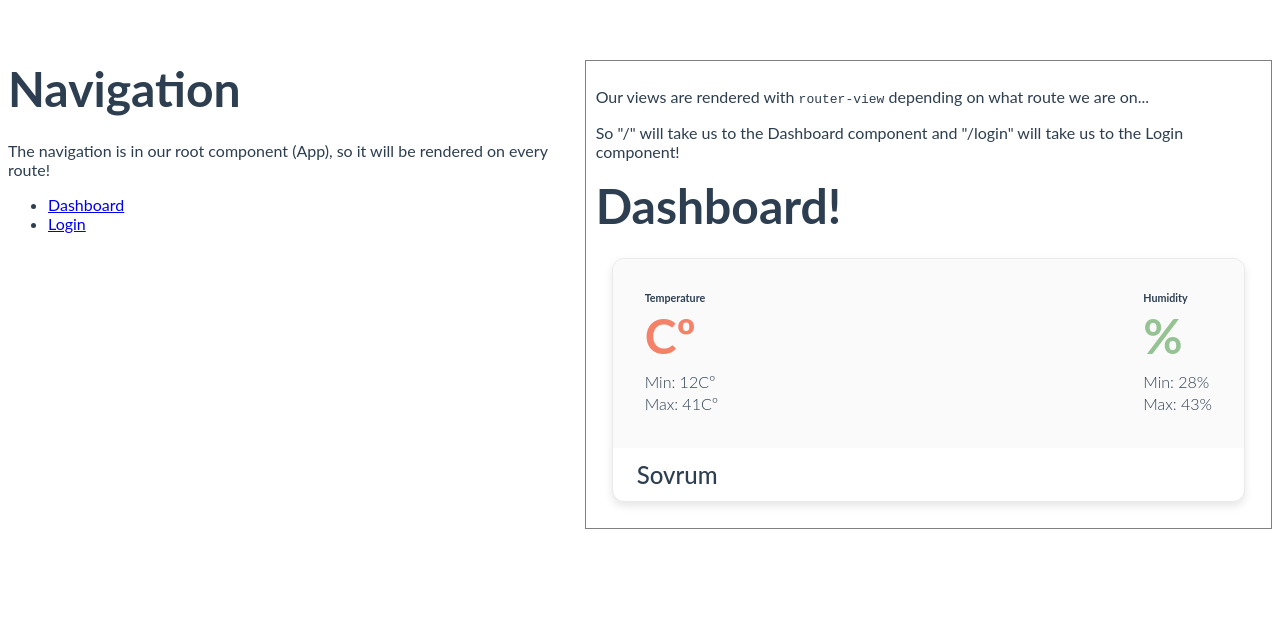
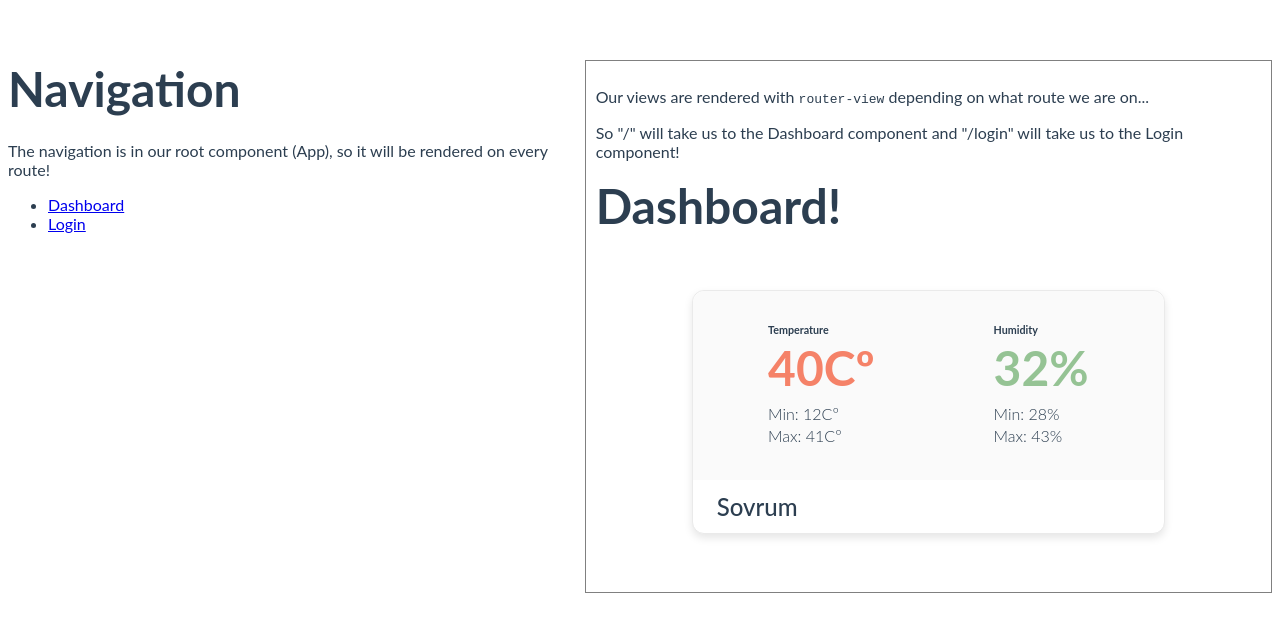
Before and after one commit to vilbergs/homebase, a Vue app: page / in a window 1280 px wide. Shown: the top 632 px of the page. Built offline with nearby package versions, Linux system fonts and the light colour scheme.

Commit message:
humidity and temperature states are now lowercase

```diff
--- a/src/components/ZoneCard.vue
+++ b/src/components/ZoneCard.vue
@@ -3,13 +3,13 @@
     <div class="container">
       <div class="temp">
         <h6>Temperature</h6>
-        <h1 id="currentTemp">{{ state.Temperature }}Cº</h1>
+        <h1 id="currentTemp">{{ state.temperature }}Cº</h1>
         <h4>Min: {{ state.minTemp }}Cº</h4>
         <h4>Max: {{ state.maxTemp }}Cº</h4>
       </div>
       <div class="humid">
         <h6>Humidity</h6>
-        <h1 id="currentHumid">{{ state.Humidity }}%</h1>
+        <h1 id="currentHumid">{{ state.humidity }}%</h1>
         <h4>Min: {{ state.minHumid }}%</h4>
         <h4>Max: {{ state.maxHumid }}%</h4>
       </div>
@@ -43,7 +43,7 @@ const state = reactive({
   transition: 0.3s;
   border-radius: 12px;
   background-color: white;
-  margin: 1em;
+  margin: 3em 6em 3em 6em;
   border: solid 1px #eaeaea;
   height: 100%;
 }
@@ -56,7 +56,7 @@ const state = reactive({
 /* Contains number elements */
 .container {
   display: flex;
-  justify-content: space-between;
+  justify-content: space-around;
   border-radius: 12px 12px 0px 0px;
   background-color: #fafafa;
   padding-top: 5%;
```
